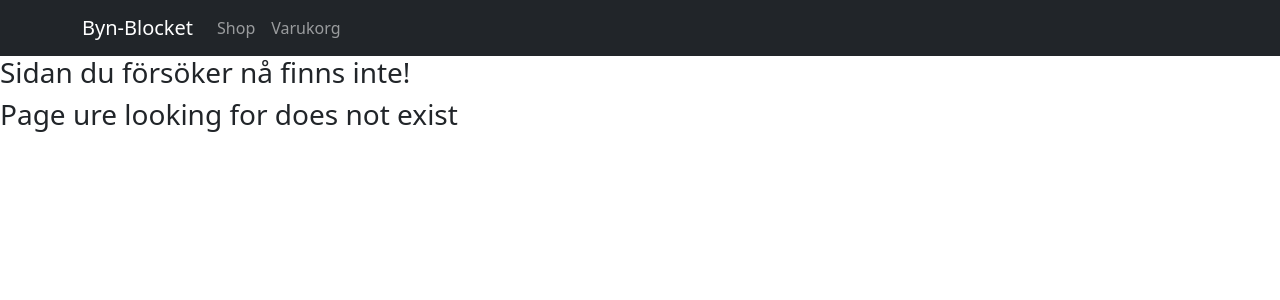
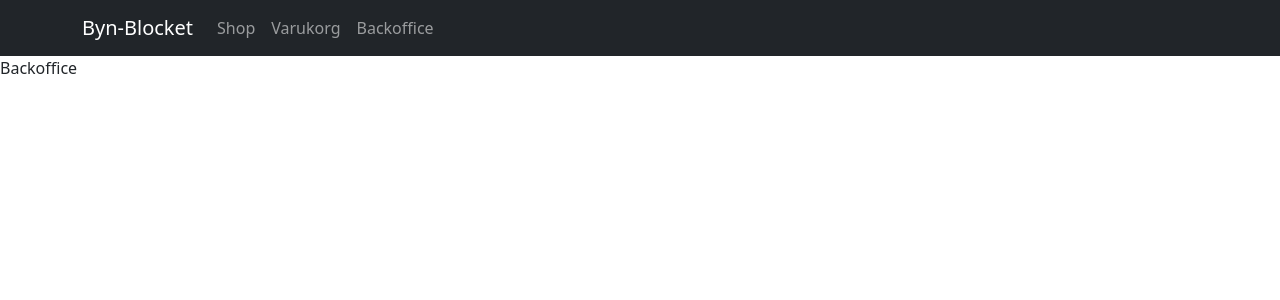
Before and after one commit to Nraxi/Byn-blocket-v2, a React (Vite) app in the folder Frontend/: page /Backoffice in a window 1280 px wide. Shown: the top 300 px of the page. Built offline with nearby package versions, Linux system fonts and the light colour scheme.

Commit message:
added backoffice route

```diff
--- a/Frontend/Nav-bar/NavMenu.jsx
+++ b/Frontend/Nav-bar/NavMenu.jsx
@@ -11,6 +11,7 @@ function NavMenu() {
         <Nav className="me-auto">
           <Nav.Link href="/shop">Shop</Nav.Link>
           <Nav.Link href="/varukorg">Varukorg</Nav.Link>
+          <Nav.Link href="/backoffice">Backoffice</Nav.Link>
         </Nav>
       </Container>
     </Navbar>
--- a/Frontend/src/routes/App.jsx
+++ b/Frontend/src/routes/App.jsx
@@ -16,6 +16,7 @@ import NavMenu from '../../Nav-bar/navMenu';
 import Varukorg from './Varukorg';
 import Produktsida from './Produktsida';
 import Beställning from './Beställning';
+import Backoffice from './Backoffice';
 
 const { Product, Categorie: Category } = factory;
 
@@ -52,6 +53,7 @@ function App() {
         <Route path='/Varukorg' element={<Varukorg />} />
         <Route path='/Beställning' element={<Beställning />} />
         <Route path='/Checkout' element={<Checkout />} />
+        <Route path='/Backoffice' element={<Backoffice />} />
         <Route path='*' element={<Errorpage />} />
       </Routes>
     </Router>
--- /dev/null
+++ b/Frontend/src/routes/Backoffice.jsx
@@ -0,0 +1,9 @@
+import React from 'react'
+
+function Backoffice() {
+  return (
+    <div>Backoffice</div>
+  )
+}
+
+export default Backoffice
```
